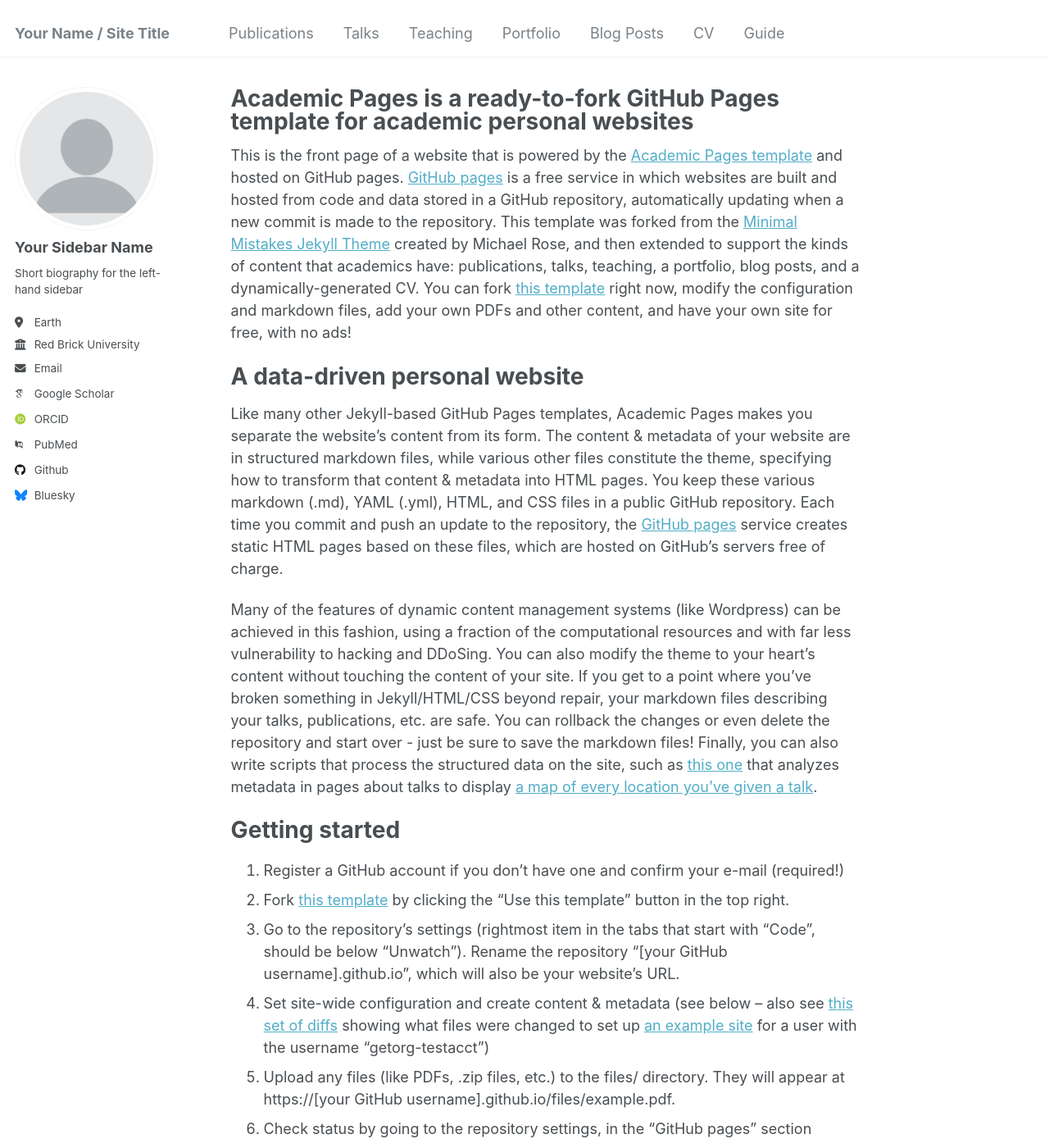
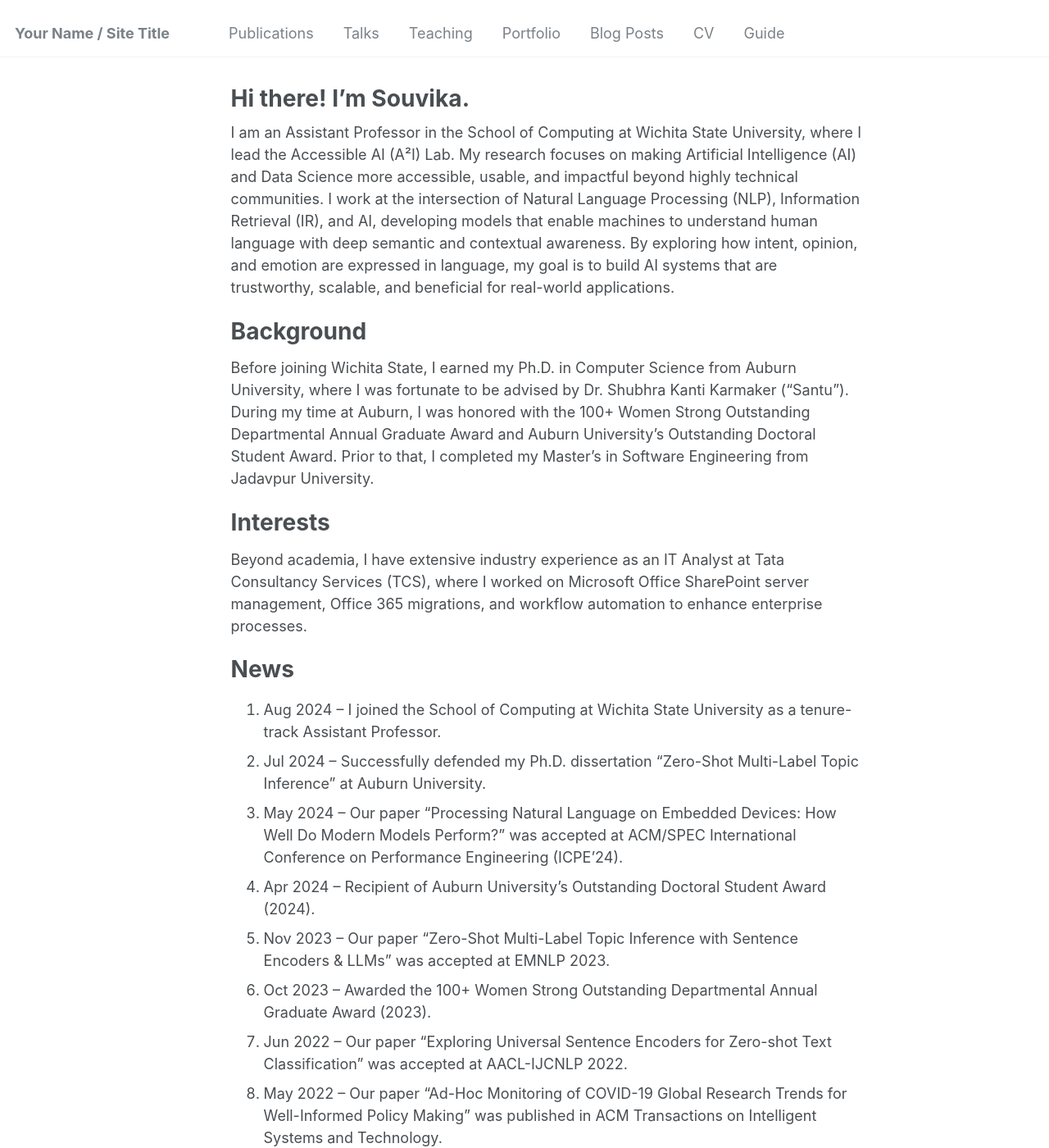
Before and after one commit to Souvika/souvika.github.io, a Jekyll site: the page built from _pages/about.md, in a window 1280 px wide and 1400 px high. Shown: the whole window at 82% size. Built offline with Jekyll 4.4.1, drawn with Linux system fonts in a browser that asks for light colours; some web fonts are replaced; some of the changed text lies outside the part shown.

Commit message:
Update about.md file.

```diff
--- a/_pages/about.md
+++ b/_pages/about.md
@@ -1,49 +1,35 @@
 ---
 permalink: /
-title: "Academic Pages is a ready-to-fork GitHub Pages template for academic personal websites"
-author_profile: true
+title: "Hi there! I’m Souvika."
+author_profile: false
 redirect_from:
   - /about/
   - /about.html
 ---
 
-This is the front page of a website that is powered by the [Academic Pages template](https://github.com/academicpages/academicpages.github.io) and hosted on GitHub pages. [GitHub pages](https://pages.github.com) is a free service in which websites are built and hosted from code and data stored in a GitHub repository, automatically updating when a new commit is made to the repository. This template was forked from the [Minimal Mistakes Jekyll Theme](https://mmistakes.github.io/minimal-mistakes/) created by Michael Rose, and then extended to support the kinds of content that academics have: publications, talks, teaching, a portfolio, blog posts, and a dynamically-generated CV. You can fork [this template](https://github.com/academicpages/academicpages.github.io) right now, modify the configuration and markdown files, add your own PDFs and other content, and have your own site for free, with no ads!
+I am an Assistant Professor in the School of Computing at Wichita State University, where I lead the Accessible AI (A²I) Lab. My research focuses on making Artificial Intelligence (AI) and Data Science more accessible, usable, and impactful beyond highly technical communities. I work at the intersection of Natural Language Processing (NLP), Information Retrieval (IR), and AI, developing models that enable machines to understand human language with deep semantic and contextual awareness. By exploring how intent, opinion, and emotion are expressed in language, my goal is to build AI systems that are trustworthy, scalable, and beneficial for real-world applications.
 
-A data-driven personal website
+
+Background
 ======
-Like many other Jekyll-based GitHub Pages templates, Academic Pages makes you separate the website's content from its form. The content & metadata of your website are in structured markdown files, while various other files constitute the theme, specifying how to transform that content & metadata into HTML pages. You keep these various markdown (.md), YAML (.yml), HTML, and CSS files in a public GitHub repository. Each time you commit and push an update to the repository, the [GitHub pages](https://pages.github.com/) service creates static HTML pages based on these files, which are hosted on GitHub's servers free of charge.
+Before joining Wichita State, I earned my Ph.D. in Computer Science from Auburn University, where I was fortunate to be advised by Dr. Shubhra Kanti Karmaker (“Santu”). During my time at Auburn, I was honored with the 100+ Women Strong Outstanding Departmental Annual Graduate Award and Auburn University’s Outstanding Doctoral Student Award. Prior to that, I completed my Master’s in Software Engineering from Jadavpur University.
 
-Many of the features of dynamic content management systems (like Wordpress) can be achieved in this fashion, using a fraction of the computational resources and with far less vulnerability to hacking and DDoSing. You can also modify the theme to your heart's content without touching the content of your site. If you get to a point where you've broken something in Jekyll/HTML/CSS beyond repair, your markdown files describing your talks, publications, etc. are safe. You can rollback the changes or even delete the repository and start over - just be sure to save the markdown files! Finally, you can also write scripts that process the structured data on the site, such as [this one](https://github.com/academicpages/academicpages.github.io/blob/master/talkmap.ipynb) that analyzes metadata in pages about talks to display [a map of every location you've given a talk](https://academicpages.github.io/talkmap.html).
+Interests
+======
+Beyond academia, I have extensive industry experience as an IT Analyst at Tata Consultancy Services (TCS), where I worked on Microsoft Office SharePoint server management, Office 365 migrations, and workflow automation to enhance enterprise processes.
 
-Getting started
+News
 ======
-1. Register a GitHub account if you don't have one and confirm your e-mail (required!)
-1. Fork [this template](https://github.com/academicpages/academicpages.github.io) by clicking the "Use this template" button in the top right.
-1. Go to the repository's settings (rightmost item in the tabs that start with "Code", should be below "Unwatch"). Rename the repository "[your GitHub username].github.io", which will also be your website's URL.
-1. Set site-wide configuration and create content & metadata (see below -- also see [this set of diffs](http://archive.is/3TPas) showing what files were changed to set up [an example site](https://getorg-testacct.github.io) for a user with the username "getorg-testacct")
-1. Upload any files (like PDFs, .zip files, etc.) to the files/ directory. They will appear at https://[your GitHub username].github.io/files/example.pdf.
-1. Check status by going to the repository settings, in the "GitHub pages" section
-
-Site-wide configuration
-------
-The main configuration file for the site is in the base directory in [_config.yml](https://github.com/academicpages/academicpages.github.io/blob/master/_config.yml), which defines the content in the sidebars and other site-wide features. You will need to replace the default variables with ones about yourself and your site's github repository. The configuration file for the top menu is in [_data/navigation.yml](https://github.com/academicpages/academicpages.github.io/blob/master/_data/navigation.yml). For example, if you don't have a portfolio or blog posts, you can remove those items from that navigation.yml file to remove them from the header.
-
-Create content & metadata
-------
-For site content, there is one markdown file for each type of content, which are stored in directories like _publications, _talks, _posts, _teaching, or _pages. For example, each talk is a markdown file in the [_talks directory](https://github.com/academicpages/academicpages.github.io/tree/master/_talks). At the top of each markdown file is structured data in YAML about the talk, which the theme will parse to do lots of cool stuff. The same structured data about a talk is used to generate the list of talks on the [Talks page](https://academicpages.github.io/talks), each [individual page](https://academicpages.github.io/talks/2012-03-01-talk-1) for specific talks, the talks section for the [CV page](https://academicpages.github.io/cv), and the [map of places you've given a talk](https://academicpages.github.io/talkmap.html) (if you run this [python file](https://github.com/academicpages/academicpages.github.io/blob/master/talkmap.py) or [Jupyter notebook](https://github.com/academicpages/academicpages.github.io/blob/master/talkmap.ipynb), which creates the HTML for the map based on the contents of the _talks directory).
-
-**Markdown generator**
-
-The repository includes [a set of Jupyter notebooks](https://github.com/academicpages/academicpages.github.io/tree/master/markdown_generator
-) that converts a CSV containing structured data about talks or presentations into individual markdown files that will be properly formatted for the Academic Pages template. The sample CSVs in that directory are the ones I used to create my own personal website at stuartgeiger.com. My usual workflow is that I keep a spreadsheet of my publications and talks, then run the code in these notebooks to generate the markdown files, then commit and push them to the GitHub repository.
-
-How to edit your site's GitHub repository
-------
-Many people use a git client to create files on their local computer and then push them to GitHub's servers. If you are not familiar with git, you can directly edit these configuration and markdown files directly in the github.com interface. Navigate to a file (like [this one](https://github.com/academicpages/academicpages.github.io/blob/master/_talks/2012-03-01-talk-1.md) and click the pencil icon in the top right of the content preview (to the right of the "Raw | Blame | History" buttons). You can delete a file by clicking the trashcan icon to the right of the pencil icon. You can also create new files or upload files by navigating to a directory and clicking the "Create new file" or "Upload files" buttons.
-
-Example: editing a markdown file for a talk
-![Editing a markdown file for a talk](/images/editing-talk.png)
-
-For more info
-------
-More info about configuring Academic Pages can be found in [the guide](https://academicpages.github.io/markdown/), the [growing wiki](https://github.com/academicpages/academicpages.github.io/wiki), and you can always [ask a question on GitHub](https://github.com/academicpages/academicpages.github.io/discussions). The [guides for the Minimal Mistakes theme](https://mmistakes.github.io/minimal-mistakes/docs/configuration/) (which this theme was forked from) might also be helpful.
+1. Aug 2024 – I joined the School of Computing at Wichita State University as a tenure-track Assistant Professor.
+1. Jul 2024 – Successfully defended my Ph.D. dissertation “Zero-Shot Multi-Label Topic Inference” at Auburn University.
+1. May 2024 – Our paper “Processing Natural Language on Embedded Devices: How Well Do Modern Models Perform?” was accepted at ACM/SPEC International Conference on Performance Engineering (ICPE’24).
+1. Apr 2024 – Recipient of Auburn University’s Outstanding Doctoral Student Award (2024).
+1. Nov 2023 – Our paper “Zero-Shot Multi-Label Topic Inference with Sentence Encoders & LLMs” was accepted at EMNLP 2023.
+1. Oct 2023 – Awarded the 100+ Women Strong Outstanding Departmental Annual Graduate Award (2023).
+1. Jun 2022 – Our paper “Exploring Universal Sentence Encoders for Zero-shot Text Classification” was accepted at AACL-IJCNLP 2022.
+1. May 2022 – Our paper “Ad-Hoc Monitoring of COVID-19 Global Research Trends for Well-Informed Policy Making” was published in ACM Transactions on Intelligent Systems and Technology.
+1. Apr 2022 – Our paper “Concept Annotation from Users Perspective: A New Challenge” was presented at WWW UserNLP 2022.
+1. Mar 2021 – Our paper “COVID19α: Interactive Spatio-Temporal Visualization of COVID-19 Symptoms through Tweet Analysis” was presented at ACM IUI 2021.
+1. Mar 2021 – Our paper “Containing COVID-19 Pandemic by Mining Knowledge from Scientific Literature and Social Media” was accepted at ICDATA 2021.
+1. Aug 2019 – Started my Ph.D. in Computer Science at Auburn University.
+1. Dec 2018 – Completed M.E. in Software Engineering at Jadavpur University.
```
